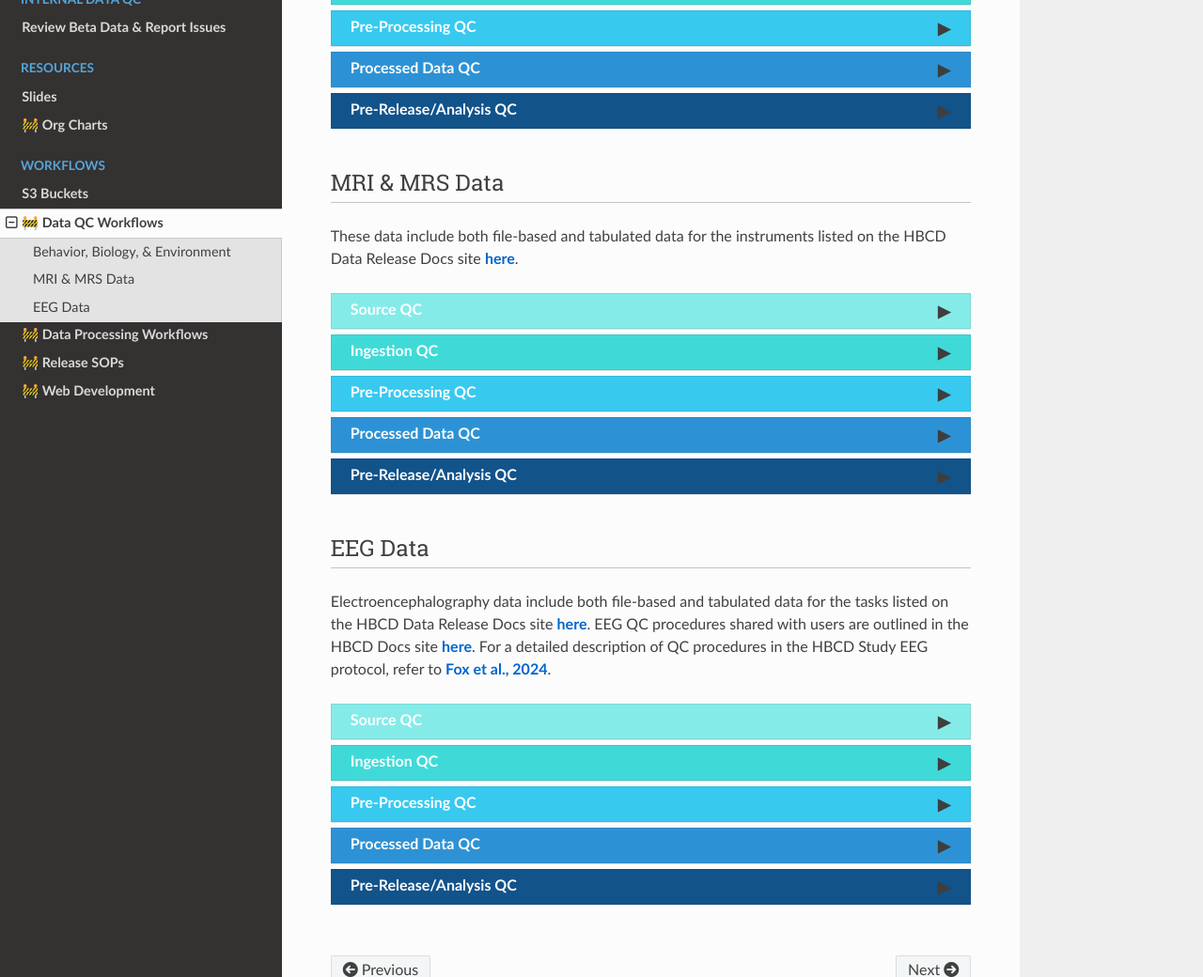
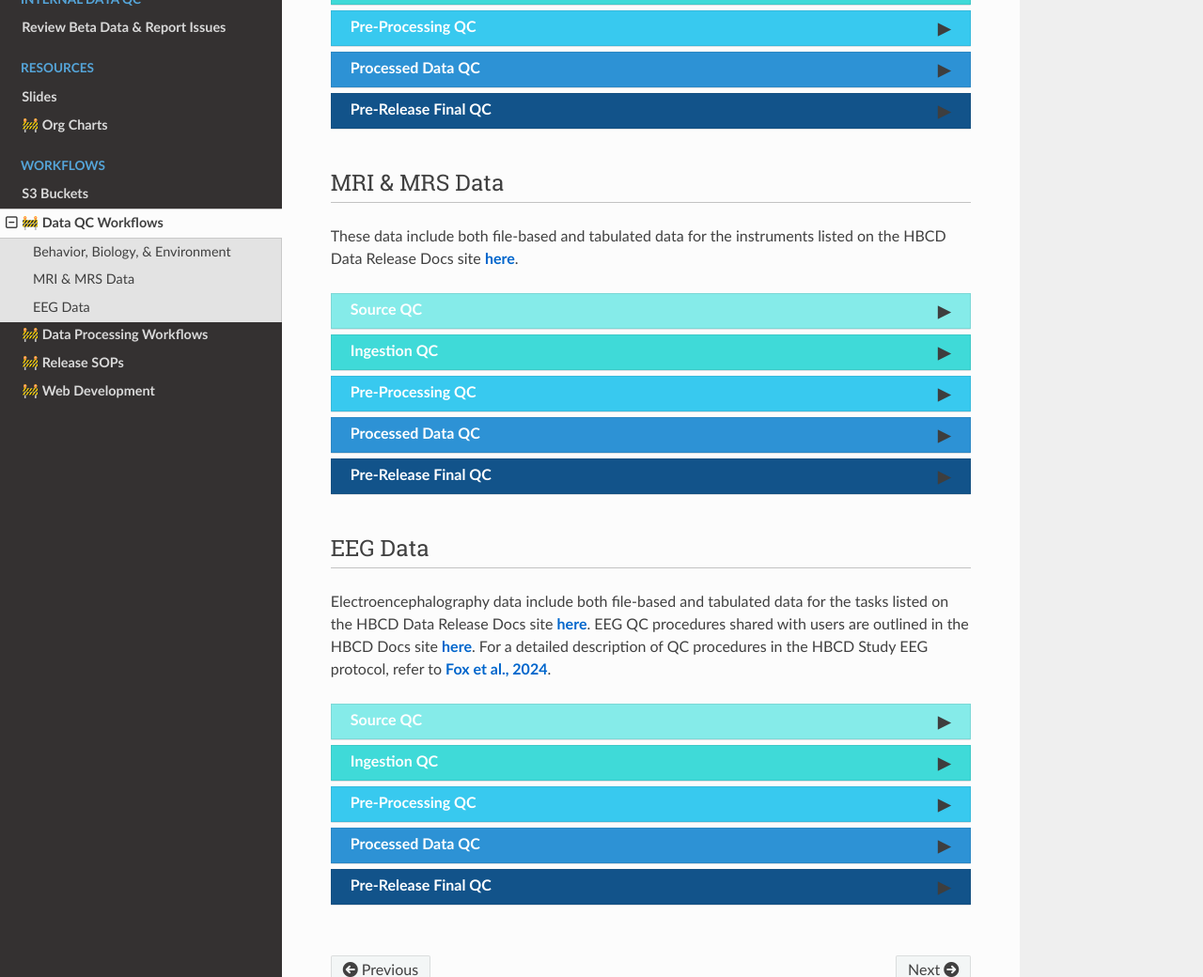
Before and after one commit to DCAN-Labs/hbcd-docs-internal, an MkDocs documentation site: the page built from docs/workflows/qc.md, in a window 1280 px wide and 1400 px high, scrolled down 517 px. Shown: the part 255-1295 px from the top of the window at 94% size. Built offline with MkDocs 1.6.1, drawn with Linux system fonts in a browser that asks for light colours; nearby versions of some CDN libraries.

Commit message:
changes names of stage 5 to pre-rel final QC

```diff
--- a/docs/workflows/qc.md
+++ b/docs/workflows/qc.md
@@ -167,7 +167,7 @@ Based on the processed data QC performed via these dashboards, subject matter ex
 
 <div id="pre-release-pheno" class="pre-release-banner" onclick="toggleCollapse(this)">
   <span class="text-with-link">
-  <span class="text">Pre-Release/Analysis QC</span>
+  <span class="text">Pre-Release Final QC</span>
   <a class="anchor-link" href="#pre-release-pheno" title="Copy link">
   <i class="fa-solid fa-link"></i>
   </a>
@@ -380,7 +380,7 @@ Data is selection for manual review based on multivariate prediction and Bayesia
 
 <div id="pre-release-mri" class="pre-release-banner" onclick="toggleCollapse(this)">
   <span class="text-with-link">
-  <span class="text">Pre-Release/Analysis QC</span>
+  <span class="text">Pre-Release Final QC</span>
   <a class="anchor-link" href="#pre-release-mri" title="Copy link">
   <i class="fa-solid fa-link"></i>
   </a>
@@ -468,7 +468,7 @@ Electroencephalography data include both file-based and tabulated data for the t
 
 <div id="pre-release-eeg" class="pre-release-banner" onclick="toggleCollapse(this)">
   <span class="text-with-link">
-  <span class="text">Pre-Release/Analysis QC</span>
+  <span class="text">Pre-Release Final QC</span>
   <a class="anchor-link" href="#pre-release-eeg" title="Copy link">
   <i class="fa-solid fa-link"></i>
   </a>
```
